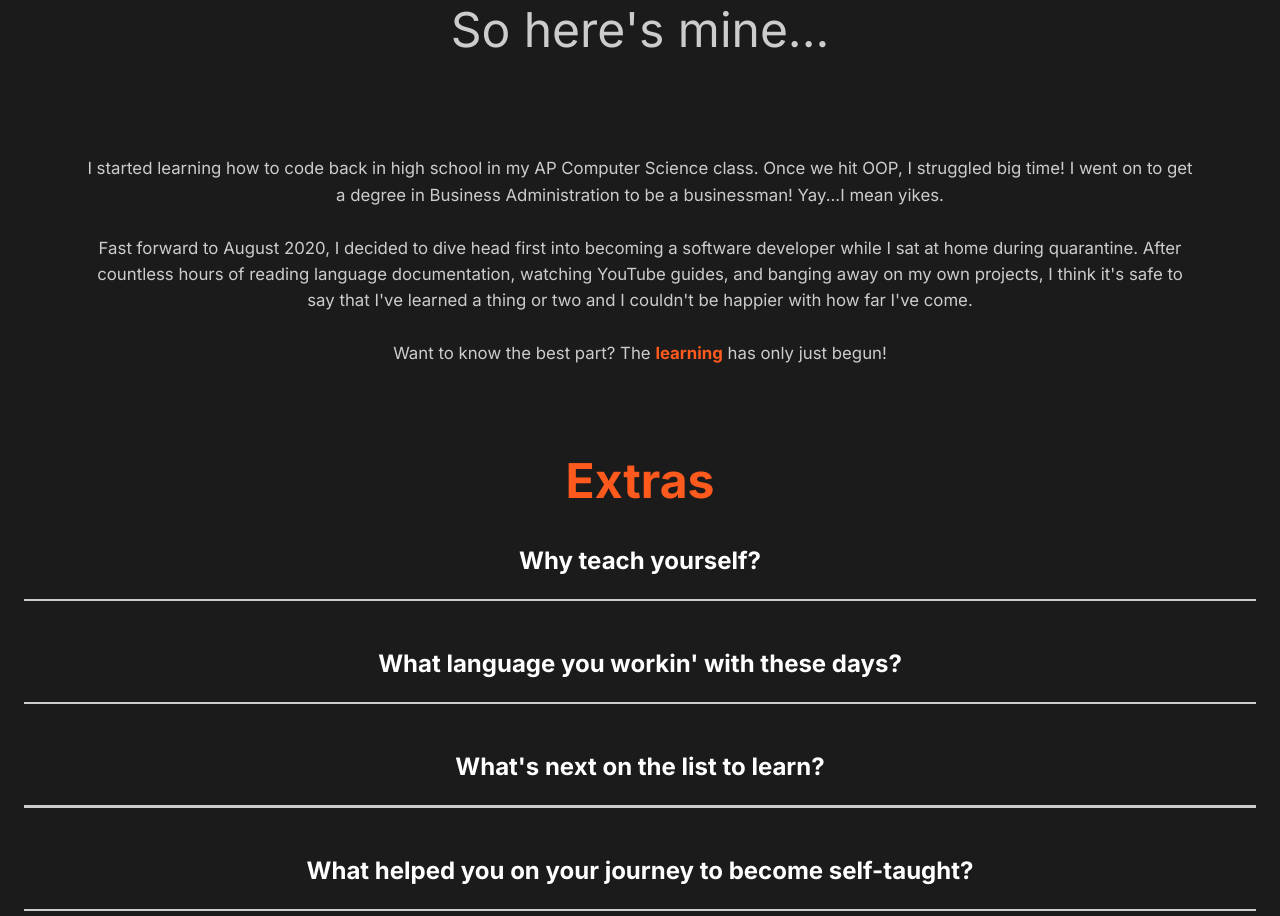
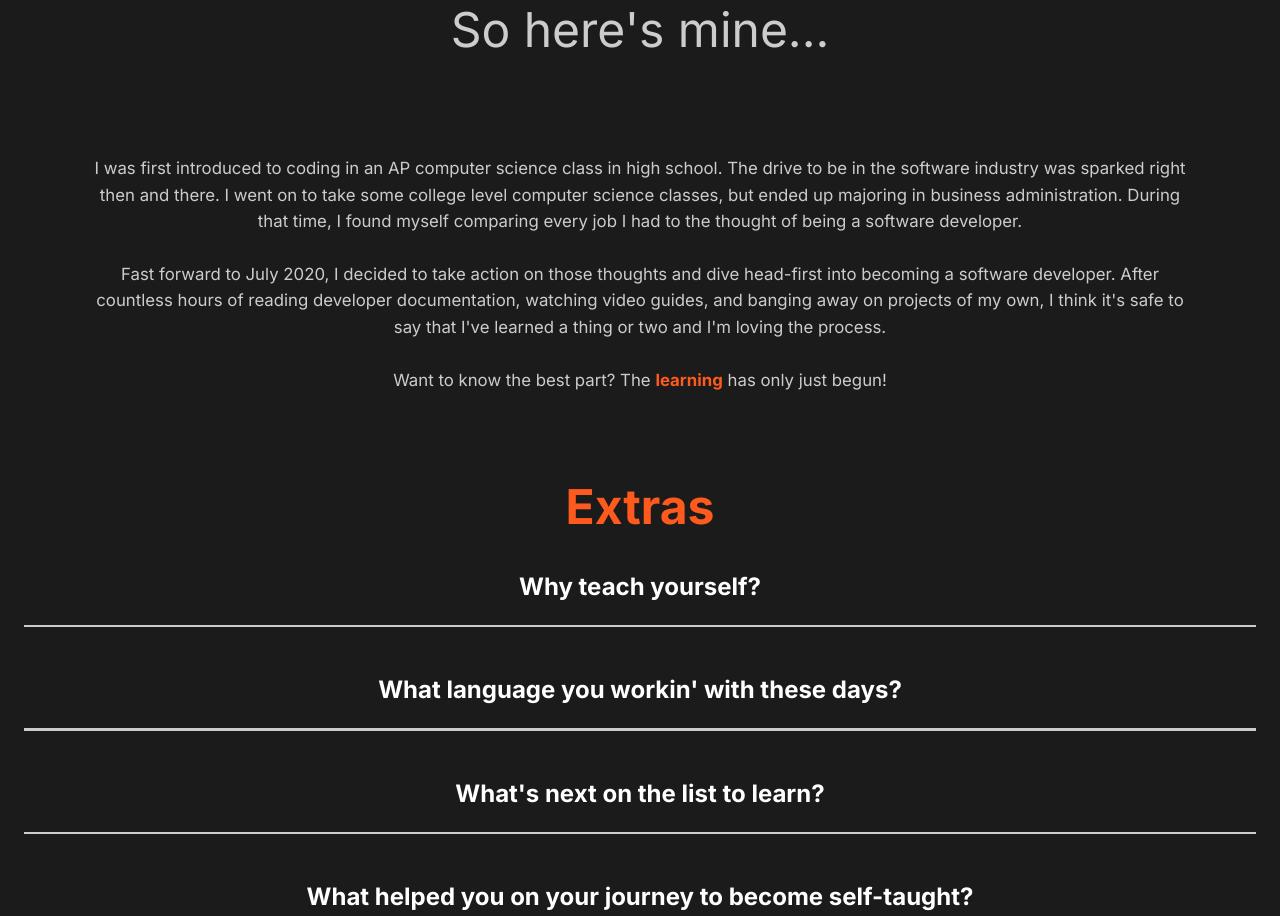
Before and after one commit to christiananagnostou/www, a React (Create React App) app: page / in a window 1280 px wide. Shown: the part 1663-2579 px from the top of the page. Built offline with nearby package versions, Linux system fonts and the light colour scheme.

Commit message:
Edit my story

```diff
--- a/src/components/AboutPage/page_components/ServicesSection.js
+++ b/src/components/AboutPage/page_components/ServicesSection.js
@@ -68,16 +68,17 @@ function ServicesSection() {
           So here's mine...
         </h2>
         <p>
-          I started learning how to code back in high school in my AP Computer Science class. Once
-          we hit OOP, I struggled big time! I went on to get a degree in Business Administration to
-          be a businessman! Yay...I mean yikes.
+          I was first introduced to coding in an AP computer science class in high school. The drive
+          to be in the software industry was sparked right then and there. I went on to take some
+          college level computer science classes, but ended up majoring in business administration.
+          During that time, I found myself comparing every job I had to the thought of being a
+          software developer.
           <br />
           <br />
-          Fast forward to August 2020, I decided to dive head first into becoming a software
-          developer while I sat at home during quarantine. After countless hours of reading language
-          documentation, watching YouTube guides, and banging away on my own projects, I think it's
-          safe to say that I've learned a thing or two and I couldn't be happier with how far I've
-          come.
+          Fast forward to July 2020, I decided to take action on those thoughts and dive head-first
+          into becoming a software developer. After countless hours of reading developer
+          documentation, watching video guides, and banging away on projects of my own, I think it's
+          safe to say that I've learned a thing or two and I'm loving the process.
           <br />
           <br />
           Want to know the best part? The <span>learning</span> has only just begun!
```
Also changed, not shown: 1 other file (tests, documents, lock files or other folders).
